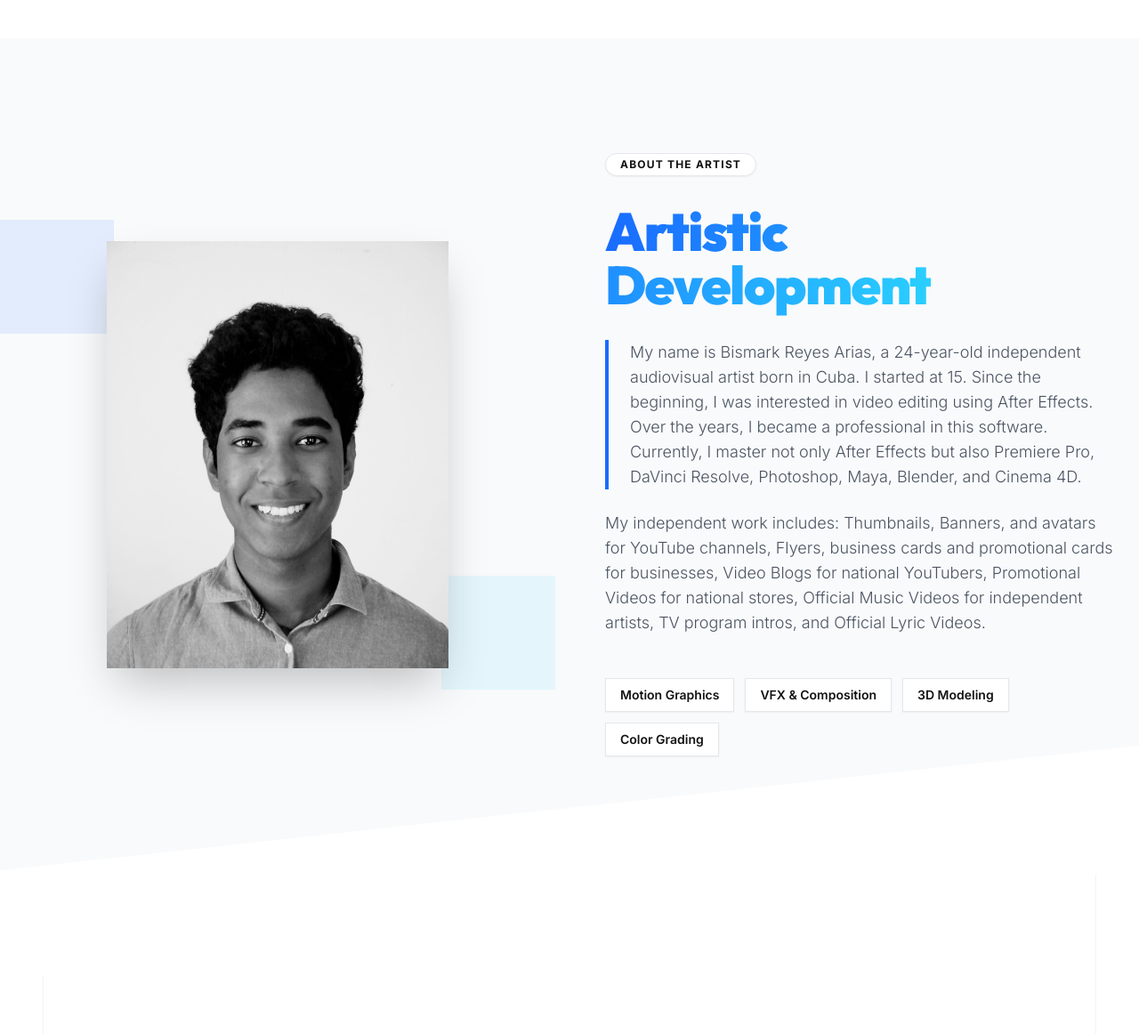
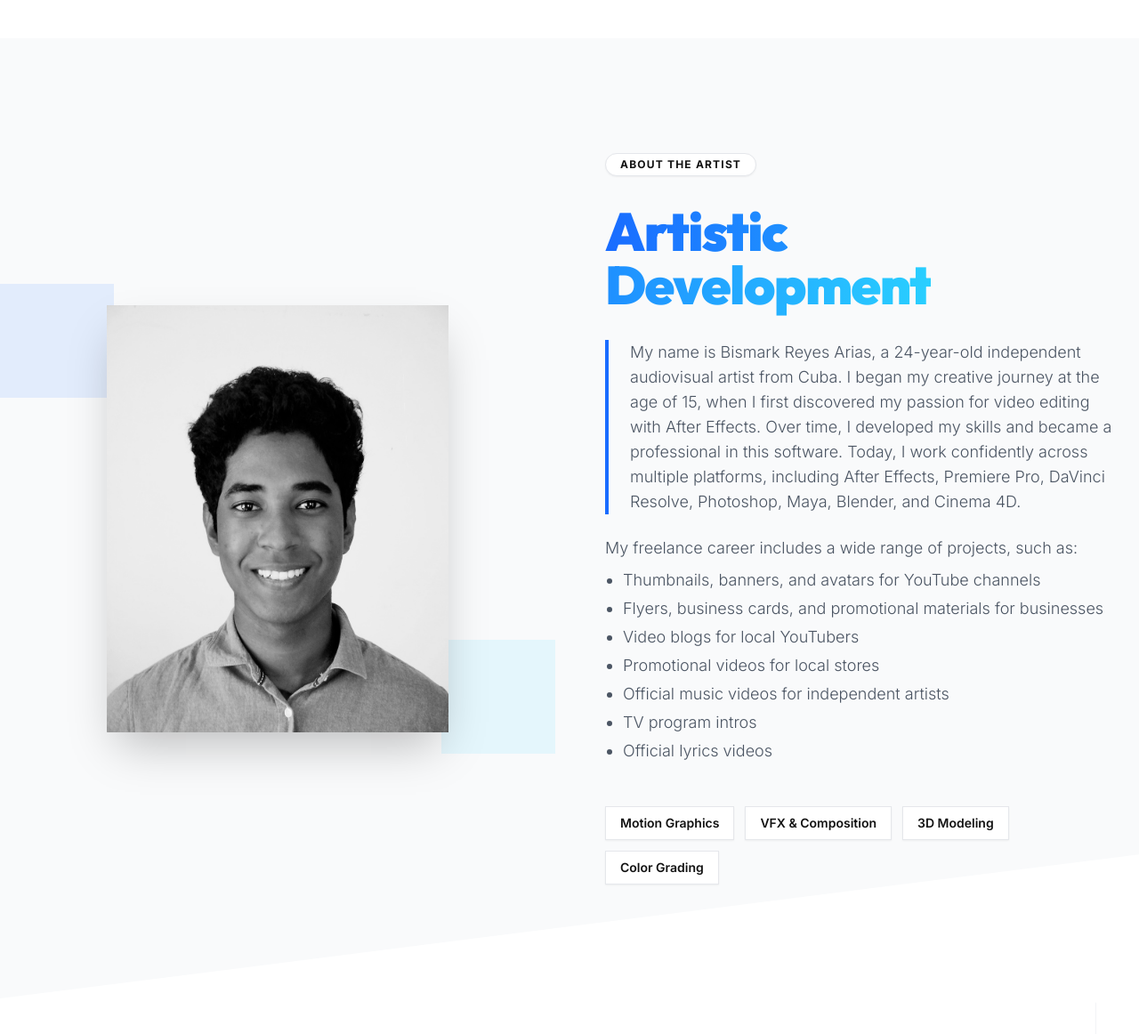
Before and after one commit to Ezrgan/Didox_Portfolio, a Django app: page /es/ in a window 1280 px wide. Shown: the part 837-1999 px from the top of the page at 89% size. Run offline with Django 5.2, Linux system fonts and the light colour scheme; some libraries are stand-ins or nearby versions.

Commit message:
about me information updated

```diff
--- a/core/templates/core/home.html
+++ b/core/templates/core/home.html
@@ -112,11 +112,22 @@
 
                 <div class="space-y-6 text-gray-600 text-base md:text-lg leading-relaxed font-light">
                     <p class="border-l-4 border-brand-blue-1 pl-6">
-                        {% trans "My name is Bismark Reyes Arias, a 24-year-old independent audiovisual artist born in Cuba. I started at 15. Since the beginning, I was interested in video editing using After Effects. Over the years, I became a professional in this software. Currently, I master not only After Effects but also Premiere Pro, DaVinci Resolve, Photoshop, Maya, Blender, and Cinema 4D." %}
+                        {% trans "My name is Bismark Reyes Arias, a 24-year-old independent audiovisual artist from Cuba. I began my creative journey at the age of 15, when I first discovered my passion for video editing with After Effects. Over time, I developed my skills and became a professional in this software. Today, I work confidently across multiple platforms, including After Effects, Premiere Pro, DaVinci Resolve, Photoshop, Maya, Blender, and Cinema 4D." %}
                     </p>
-                    <p>
-                         {% trans "My independent work includes: Thumbnails, Banners, and avatars for YouTube channels, Flyers, business cards and promotional cards for businesses, Video Blogs for national YouTubers, Promotional Videos for national stores, Official Music Videos for independent artists, TV program intros, and Official Lyric Videos." %}
-                    </p>
+                    <div>
+                        <p class="mb-2">
+                             {% trans "My freelance career includes a wide range of projects, such as:" %}
+                        </p>
+                        <ul class="list-disc pl-5 space-y-1">
+                            <li>{% trans "Thumbnails, banners, and avatars for YouTube channels" %}</li>
+                            <li>{% trans "Flyers, business cards, and promotional materials for businesses" %}</li>
+                            <li>{% trans "Video blogs for local YouTubers" %}</li>
+                            <li>{% trans "Promotional videos for local stores" %}</li>
+                            <li>{% trans "Official music videos for independent artists" %}</li>
+                            <li>{% trans "TV program intros" %}</li>
+                            <li>{% trans "Official lyrics videos" %}</li>
+                        </ul>
+                    </div>
                 </div>
 
                 <!-- Skills Grid -->
--- a/static/css/output.css
+++ b/static/css/output.css
@@ -1239,6 +1239,10 @@ h1, h2, h3, h4, h5, h6 {
           user-select: none;
 }
 
+.list-disc {
+  list-style-type: disc;
+}
+
 .grid-cols-1 {
   grid-template-columns: repeat(1, minmax(0, 1fr));
 }
@@ -1366,6 +1370,12 @@ h1, h2, h3, h4, h5, h6 {
   margin-bottom: calc(2rem * var(--tw-space-y-reverse));
 }
 
+.space-y-1 > :not([hidden]) ~ :not([hidden]) {
+  --tw-space-y-reverse: 0;
+  margin-top: calc(0.25rem * calc(1 - var(--tw-space-y-reverse)));
+  margin-bottom: calc(0.25rem * var(--tw-space-y-reverse));
+}
+
 .overflow-hidden {
   overflow: hidden;
 }
@@ -1701,6 +1711,10 @@ h1, h2, h3, h4, h5, h6 {
 
 .pr-4 {
   padding-right: 1rem;
+}
+
+.pl-5 {
+  padding-left: 1.25rem;
 }
 
 .text-left {
```
Also changed, not shown: locale/es/LC_MESSAGES/django.po, 1 other file.
